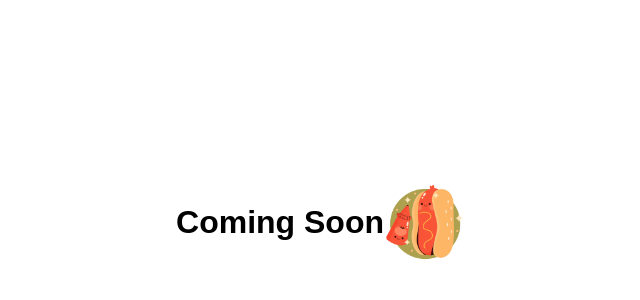
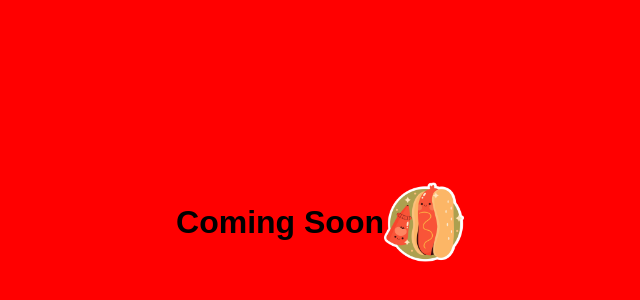
Before and after one commit to goblinsami/git-101, a plain HTML site: page index.html in a window 1280 px wide. Shown: the part 178-478 px from the top of the page, without its empty margins (320-960 px from the left). Drawn offline with Linux system fonts and the light colour scheme.

Commit message:
red background

```diff
--- a/style.css
+++ b/style.css
@@ -1,11 +1,13 @@
 body  {
     margin: 0;
     font-family: Arial, Helvetica, sans-serif;
+    background-color: red;
 }
 
 img {
     height: 80px;
     width: 80px;
+    color: white;
 }
 
 #container {
```
